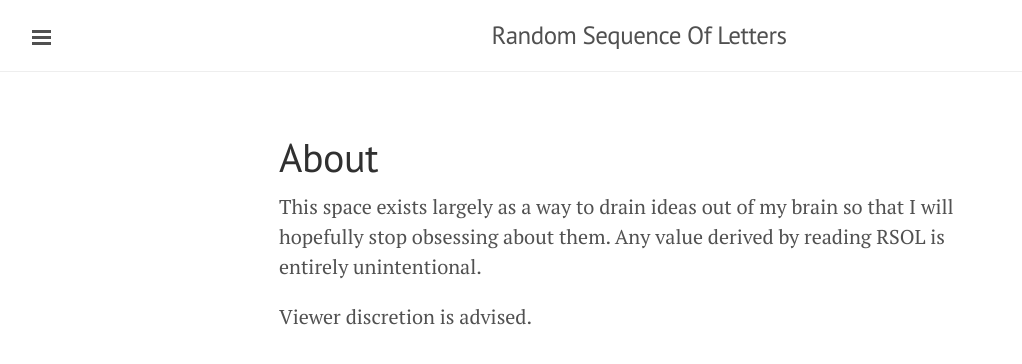
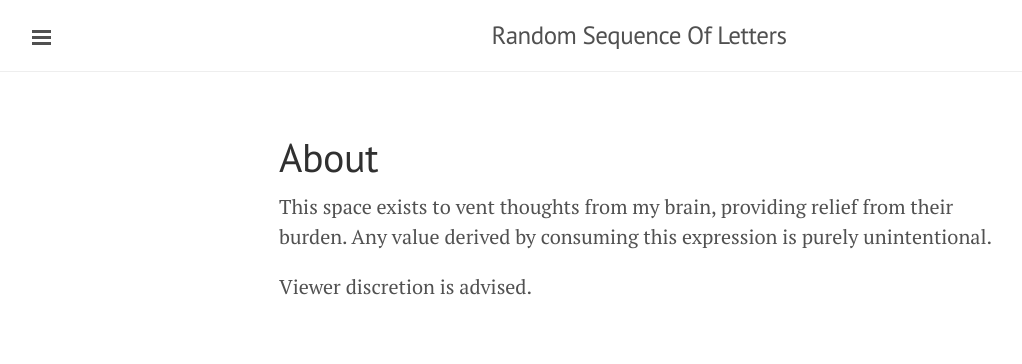
Before and after one commit to SkipperEl/SkipperEl.github.io, a Jekyll site: the page built from about.md, in a window 1280 px wide. Shown: the top 364 px of the page, without its empty margins (1-1023 px from the left). Built offline with Jekyll 4.4.1, drawn with Linux system fonts in a browser that asks for light colours; Markdown is read by kramdown in place of the engine named in the settings.

Commit message:
Finally, decent about text.

```diff
--- a/about.md
+++ b/about.md
@@ -3,6 +3,6 @@ layout: page
 title: About
 ---
 
-This space exists largely as a way to drain ideas out of my brain so that I will hopefully stop obsessing about them. Any value derived by reading RSOL is entirely unintentional.
+This space exists to vent thoughts from my brain, providing relief from their burden. Any value derived by consuming this expression is purely unintentional.
 
 Viewer discretion is advised.
```
